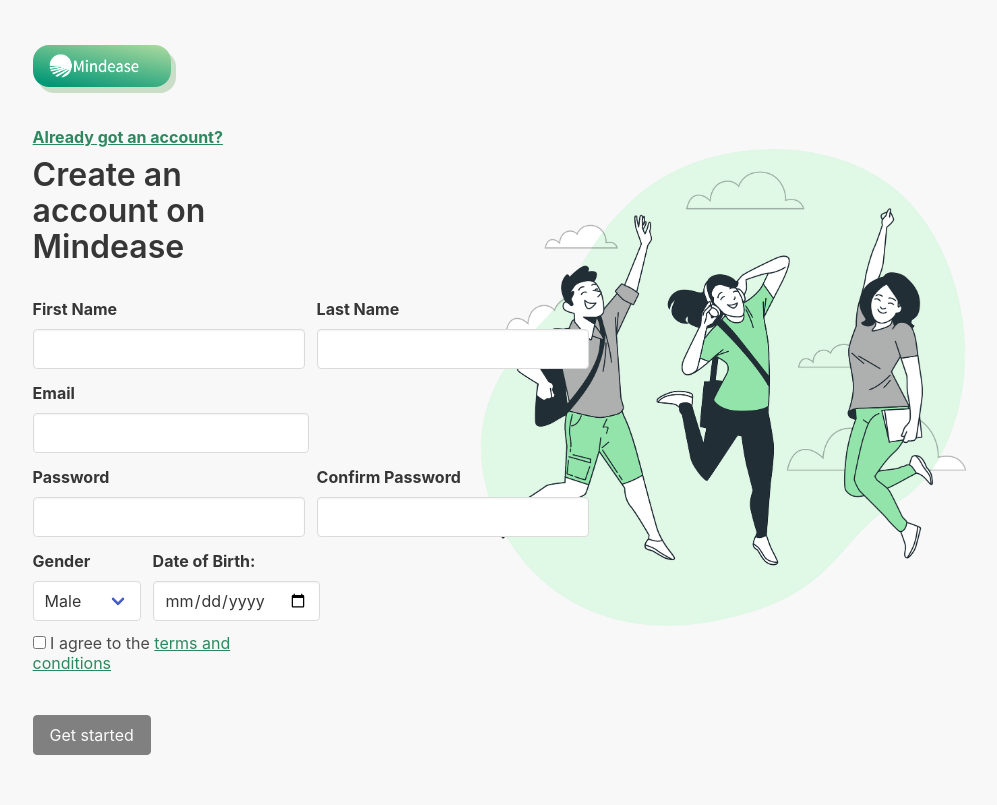
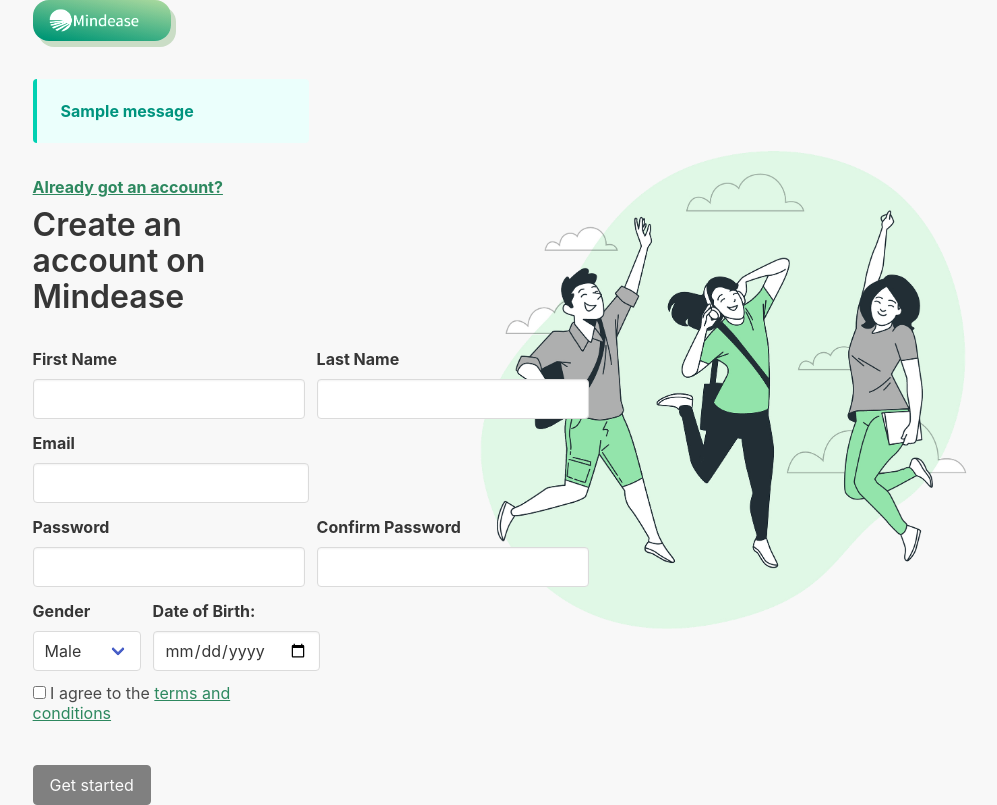
Before and after one commit to alcompilor/mindease, a Flask app: page /register in a window 1280 px wide. Shown: the whole page, without its empty margins (169-1166 px from the left). Before the commit the page ends 755 px from the top, so only its background shows below. Run offline with Flask 2, Linux system fonts and the light colour scheme; one stand-in notice (Sample message) is shown.

Commit message:
updated register

```diff
--- a/static/js/register/DOM.js
+++ b/static/js/register/DOM.js
@@ -91,7 +91,7 @@ registerBtn.addEventListener("click", (e) => {
   registerBtn.classList.add("is-loading");
   setTimeout(() => {
     registerForm.submit();
-  }, 4000);
+  }, 2500);
 });
 
 // Event listener to init terms & conditions modal
--- a/templates/register.html
+++ b/templates/register.html
@@ -8,6 +8,13 @@
       />
     </a>
     <div id="register">
+      {% for message in get_flashed_messages() %}
+      <article class="message is-primary">
+        <div class="message-body">
+          <strong>{{ message }}</strong>
+        </div>
+      </article>
+      {% endfor %}
       <a id="register-link" href="/login"
         ><strong>Already got an account?</strong></a
       >
```
